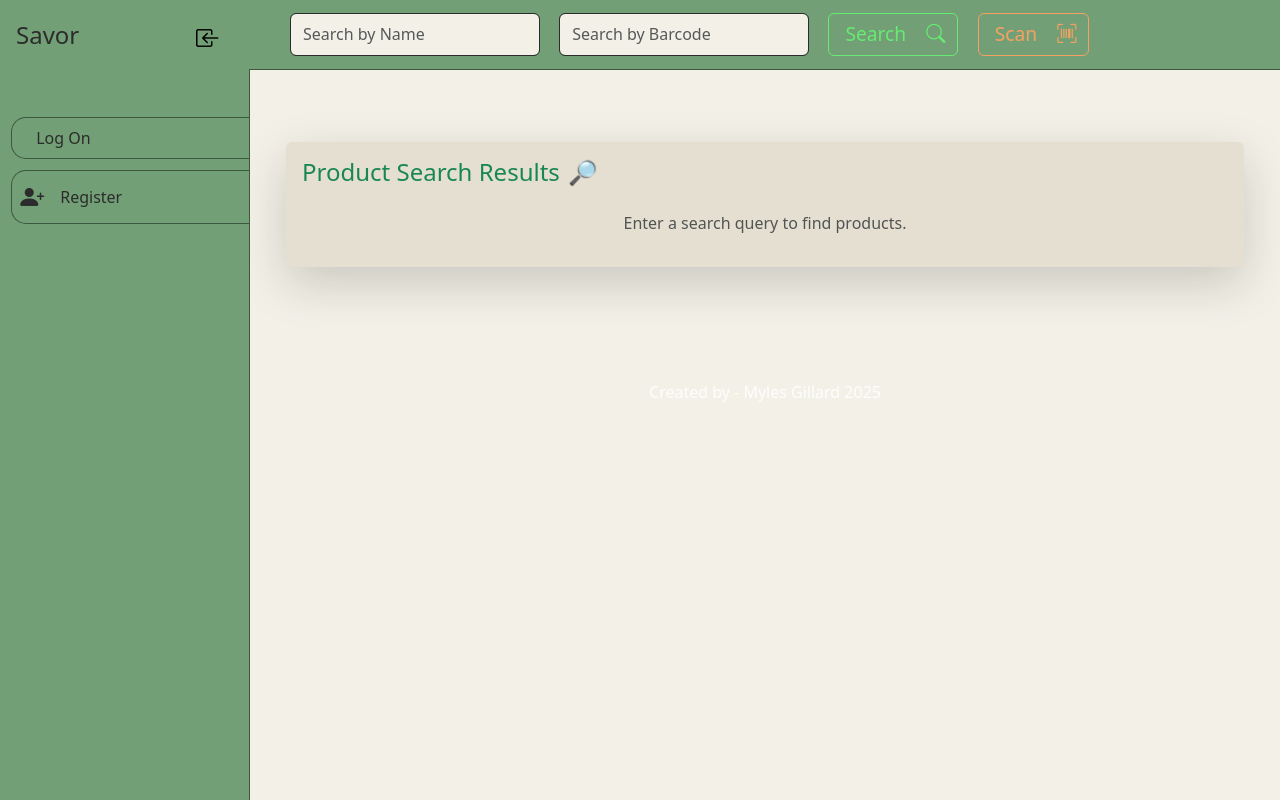
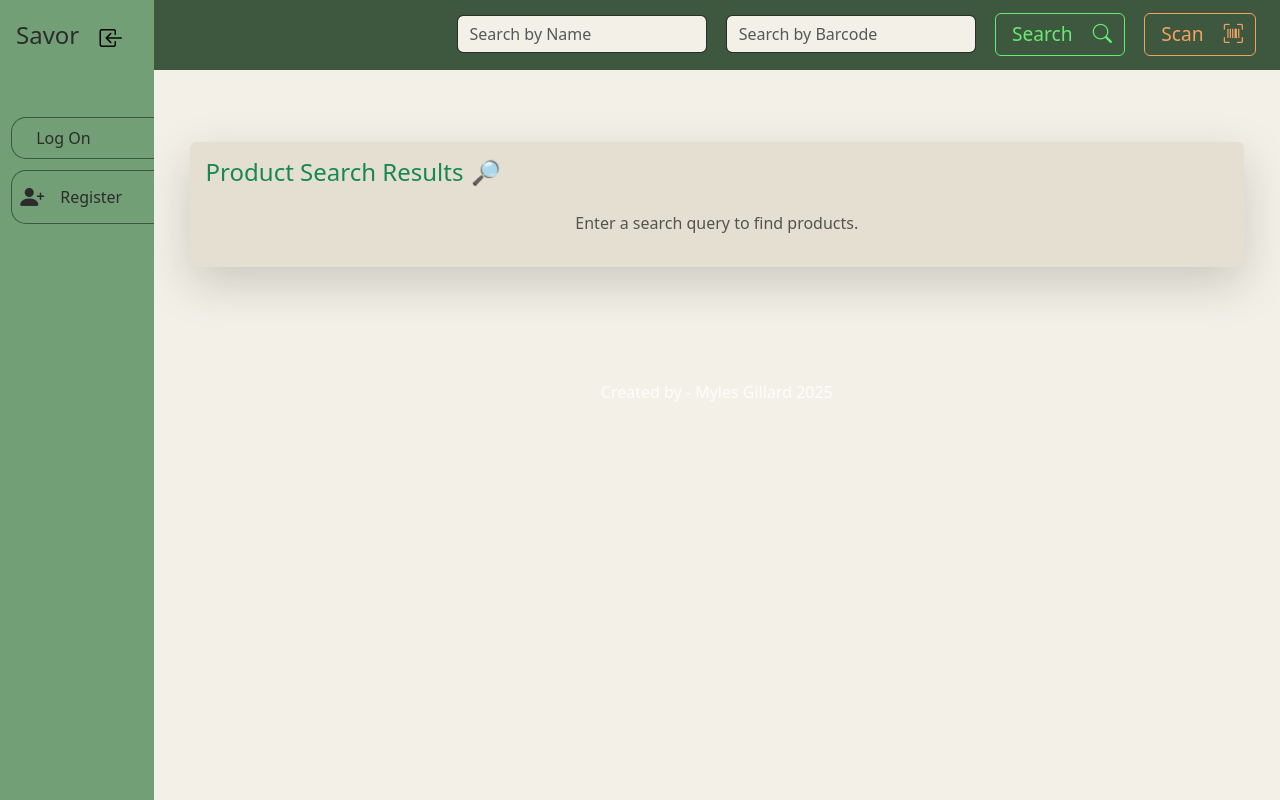
Before and after one commit to mnmfullmetal/savor, a Django app: page / in a window 1280 px wide. Run offline with Django 5.2, Linux system fonts and the light colour scheme; parts of the project's set-up code (start-up, migrations or seed data) failed here and were passed over; some libraries are stand-ins or nearby versions.

Commit message:
refined styles more and added "active" class to the sidebar tabs for ui/ux improvment and site readability

```diff
--- a/static/styles.css
+++ b/static/styles.css
@@ -60,9 +60,9 @@
 
 
    :root {
-            --sidebar-width: 250px;
-            --sidebar-minimized-width: 70px;
-            --transition-speed: 0.3s;
+            --sidebar-width: 12vw;
+            --sidebar-minimized-width: 4vw;
+            --transition-speed: 0.4s;
             --top-search-bar-height: 70px;
             --primary-green: #729f75;
             --secondary-green: #67eb72;
@@ -121,13 +121,12 @@
             right: 0;
             height: var(--top-search-bar-height);
             z-index: 1000;
-             background-color: var(--primary-green);
-    border-bottom: 1.5px solid var(--tertiary-green);
-
-
+             background-color: var(--tertiary-green);
+              border-bottom: 1.5px solid var(--tertiary-green);
             padding: 0 1.5rem;
             display: flex;
             align-items: center;
+            left: 0;
             transition: left var(--transition-speed) ease-in-out, width var(--transition-speed) ease-in-out;
             left: var(--sidebar-width);
             width: calc(100% - var(--sidebar-width));
@@ -204,7 +203,8 @@
         .top-search-bar .search-form {
             flex-grow: 1;
             display: flex;
-            margin-left: 1rem;
+            align-items: center;
+            justify-content: end;
             gap: 1.2rem;
         }
         .top-search-bar .form-control {
@@ -257,7 +257,7 @@
 
 }
 
-
+.sidebar .nav-link.active,
 .sidebar .nav-link:hover,
 .sidebar .nav-link:focus {
     background-color: var(--tertiary-green);
@@ -271,8 +271,8 @@
     margin: 2rem 0 2rem 1rem;
     border-width: 1.5px;
       border-color: var(--tertiary-green);
-    opacity:1;
-    width: 75%;
+    opacity:0.75;
+    width: 100%;
 }
 
 body.sidebar-minimized .sidebar-divider{
@@ -361,10 +361,14 @@ section{
 
 .offcanvas-body{
     padding-top: 3rem;
-    border-right: 1.5px solid var(--tertiary-green);
 
 }
 
 .sidebar-toggle-div{
 padding: 0.6rem 1.5rem 0.6rem 1rem;
 }
+
+.nav-greeting{
+    color: var(--light-text);
+    font-size: 1.2rem;
+}
--- a/templates/base.html
+++ b/templates/base.html
@@ -16,6 +16,11 @@
 </head>
 <body>
 <nav class="top-search-bar">
+   {% if user.is_authenticated %}
+    <div class="nav-greeting">
+        <span >Welcome, {{user.username}}</span>
+    </div>
+    {% endif %}
 
     <form class="search-form" role="search" id="search-form">
         {% csrf_token %}
@@ -42,28 +47,25 @@
         <ul class="navbar-nav mb-2 mb-lg-0">
             {% if user.is_authenticated %}
             <li class="nav-item">
-                    <span >Welcome, {{user.username}}</span>
-            </li>
-            <li class="nav-item">
-             <a class="nav-link" href="{% url 'pantry:index' %}">
+    <a class="nav-link {% if request.path == '/' %}active{% endif %}" href="{% url 'pantry:index' %}">
         <i class="bi bi-house-door"></i>
         <span>Home</span>
     </a>
 </li>
+
 <li class="nav-item">
-                <a class="nav-link" href="{% url 'pantry:pantry_view' %}">
+    <a class="nav-link {% if request.path == '/pantry/' %}active{% endif %}" href="{% url 'pantry:pantry_view' %}">
         <i class="bi bi-fork-knife"></i>
         <span>Pantry</span>
     </a>
 </li>
+
 <li class="nav-item">
-                <a class="nav-link" href="{% url 'recipes:recipes' %}">
+    <a class="nav-link {% if request.path == '/recipes/' %}active{% endif %}" href="{% url 'recipes:recipes' %}">
         <i class="bi bi-journal-text"></i>
         <span>Recipes</span>
     </a>
 </li>
-
-
 
         <hr class="sidebar-divider">
 
```
Lines whose indentation alone changed are shown as unchanged.
